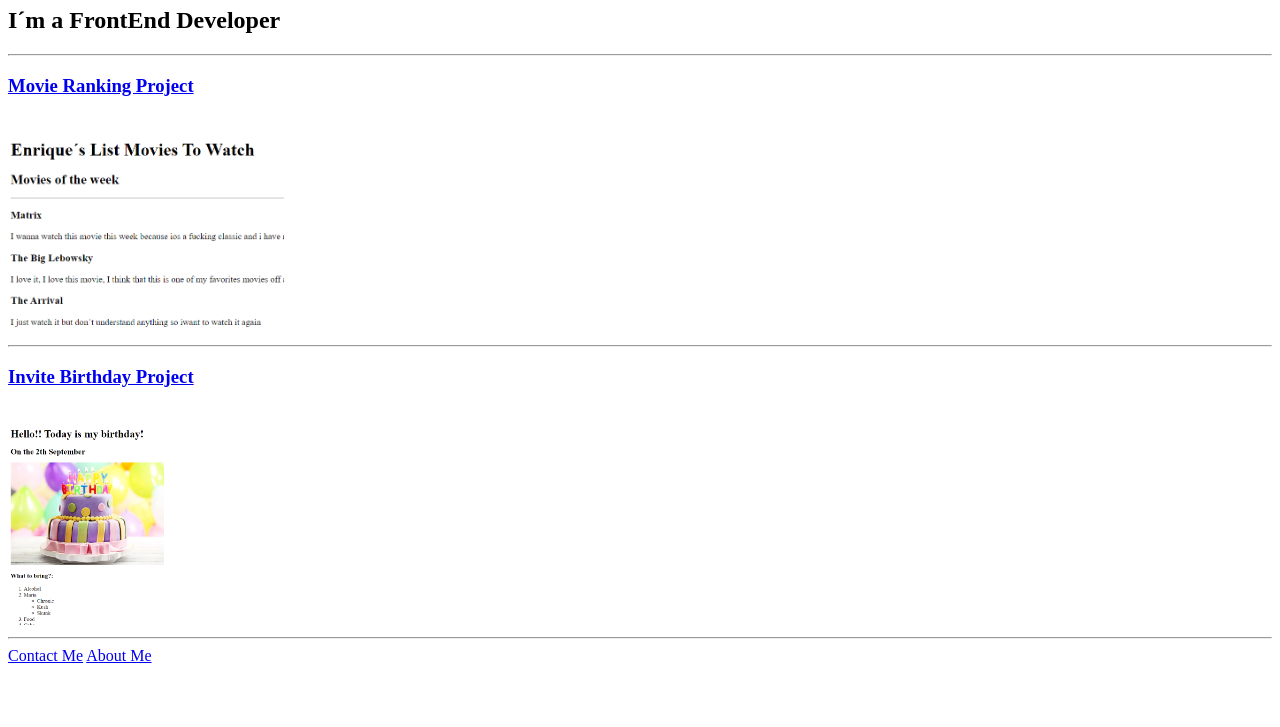
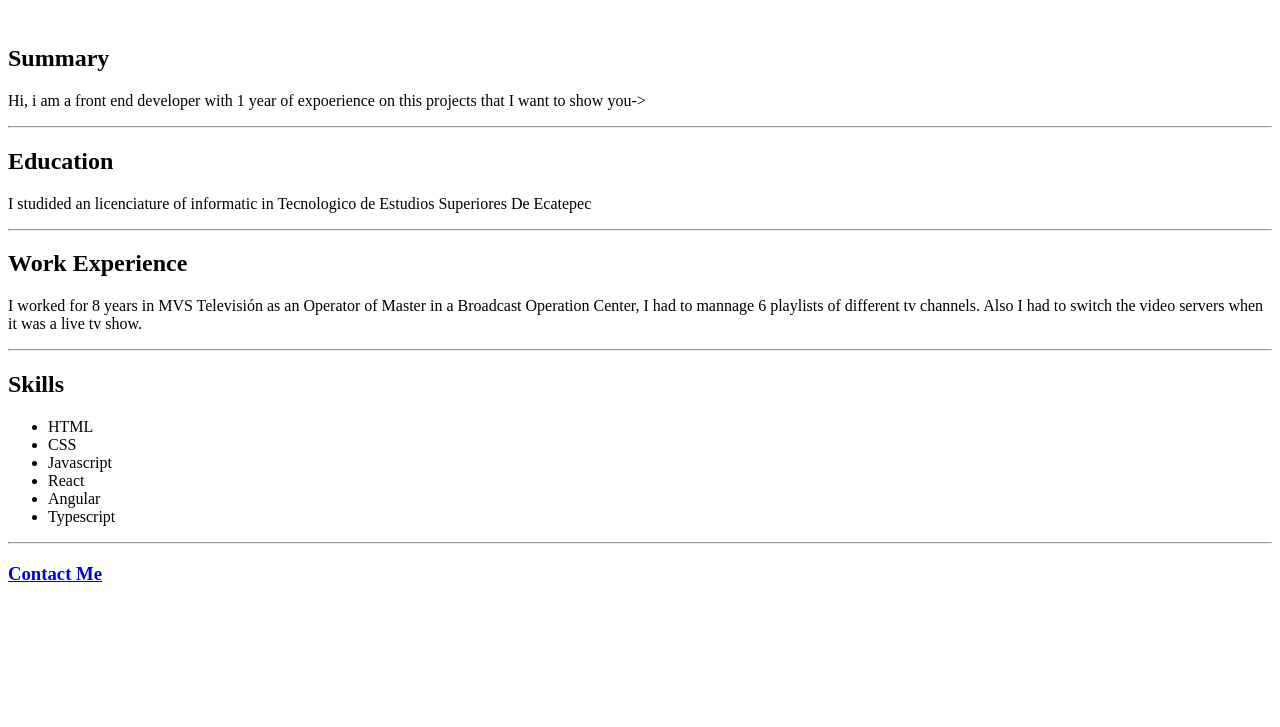
Before and after one commit to EnriquePHz/html-portfolio, a plain HTML site: page index.html in a window 1280 px wide. Shown: the part 73-800 px from the top of the page. Drawn offline with Linux system fonts and the light colour scheme.

Commit message:
Add files via upload

```diff
--- a/index.html
+++ b/index.html
@@ -4,23 +4,36 @@
 <head>
     <meta charset="UTF-8">
     <meta name="viewport" content="width=device-width, initial-scale=1.0">
-    <title>Enrique Pineda's Portfolio</title>
+    <title>My Resume</title>
 </head>
 
 <body>
-    <h1>Enriqur Pineda's Portfolio</h1>
-    <h2>I´m a FrontEnd Developer</h2>
+    <h1>Enrique Pineda Hernández</h1>
+    <br />
+    <h2>Summary</h2>
+    <p>Hi, i am a front end developer with 1 year of expoerience on this projects that I want to show you-></p>
     <hr />
-    <h3><a href="./public/ranking.html">Movie Ranking Project</a></h3>
-    <br />
-    <img src="./assets/rank.png" alt="miniature web page" height="200">
+    <h2>Education</h2>
+    <p>I studided an licenciature of informatic in Tecnologico de Estudios Superiores De Ecatepec</p>
     <hr />
-    <h3><a href="./public/birthday.html">Invite Birthday Project</a></h3>
-    <br />
-    <img src="./assets/birt.png" alt="miniature web page" height="200">
+    <h2>Work Experience</h2>
+    <p>I worked for 8 years in MVS Televisión as an Operator of Master in a Broadcast Operation Center, I had to mannage
+        6 playlists of different tv channels. Also I had to switch the video servers when it was a live tv show.</p>
     <hr />
-    <a href="./public//contact.html">Contact Me</a>
-    <a href="./public/about.html">About Me</a>
+    <h2>Skills</h2>
+    <p>
+    <ul>
+        <li>HTML</li>
+        <li>CSS</li>
+        <li>Javascript</li>
+        <li>React</li>
+        <li>Angular</li>
+        <li>Typescript</li>
+    </ul>
+    </p>
+    <hr />
+    <a href="./contact.html"><h3>Contact Me</h3></a>
+
 </body>
 
 </html>
```
